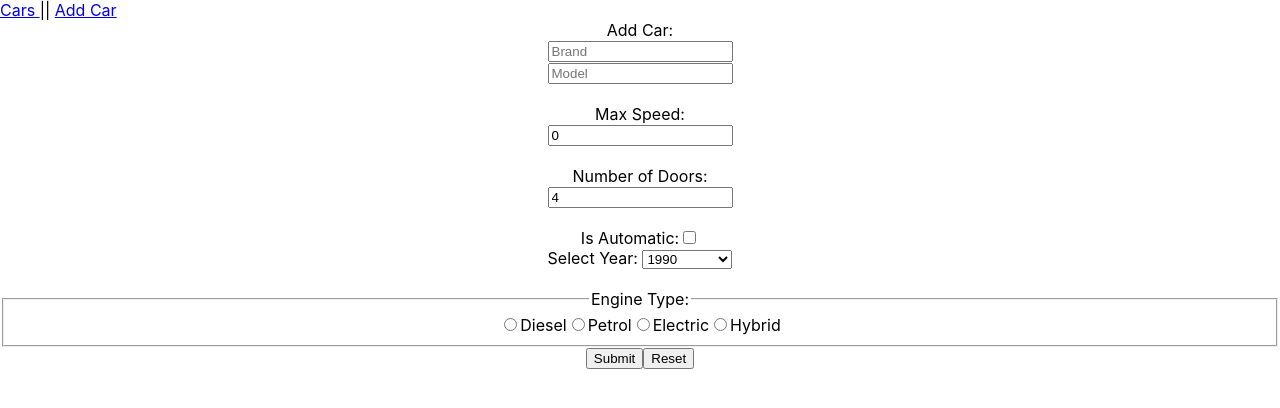
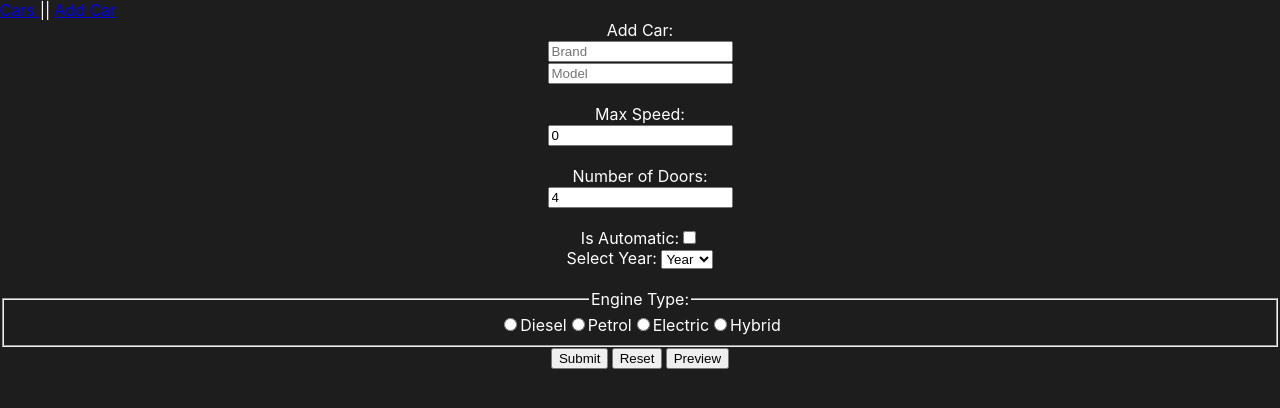
Before and after one commit to markoadamov/cars-app, a React (Create React App) app: page /add in a window 1280 px wide. Shown: the top 408 px of the page. Built offline with nearby package versions, Linux system fonts and the light colour scheme; the HTML template or start-up script is replaced by a standard one.

Commit message:
5. Zadatak

```diff
--- a/src/App.css
+++ b/src/App.css
@@ -1,11 +1,19 @@
 .App {
   text-align: left;
+}
+
+body{
+  background-color: #1d1d1d;
+  color: white;
 }
 
 .AddCar {
   text-align: center;
 }
 
+button {
+  margin: 0.1rem;
+}
 .DivCarList {
   display: flex;
   align-items: center;
--- a/src/pages/AddCar.js
+++ b/src/pages/AddCar.js
@@ -22,6 +22,10 @@ export default function AddCar() {
 
   const handleReset = () => {
     setNewCar(defaulFormState);
+  };
+
+  const handlePreview = () => {
+    alert(`Brand: ${newCar.brand}\nModel: ${newCar.model}\nYear: ${newCar.year}\nMax Speed: ${newCar.maxSpeed}\nNumber Of Doors: ${newCar.numberOfDoors}\nAutomatic: ${newCar.isAutomatic}\nEngine: ${newCar.engine}`);
   };
 
   function assignSelectedYear(e) {
@@ -94,8 +98,8 @@ export default function AddCar() {
           value={newCar.selectedYear}
           onChange={assignSelectedYear}
         >
-          <option disabled value="">
-            Select Year
+          <option value="">
+            Year
           </option>
           {years_list.map((year) => (
             <option key={year} value={year}>
@@ -156,6 +160,7 @@ export default function AddCar() {
 
         <button onClick={handleSubmitCar}>Submit</button>
         <button type="reset" onClick={handleReset}>Reset</button>
+        <button onClick={handlePreview}>Preview</button>
       </form>
     </div>
   );
```
